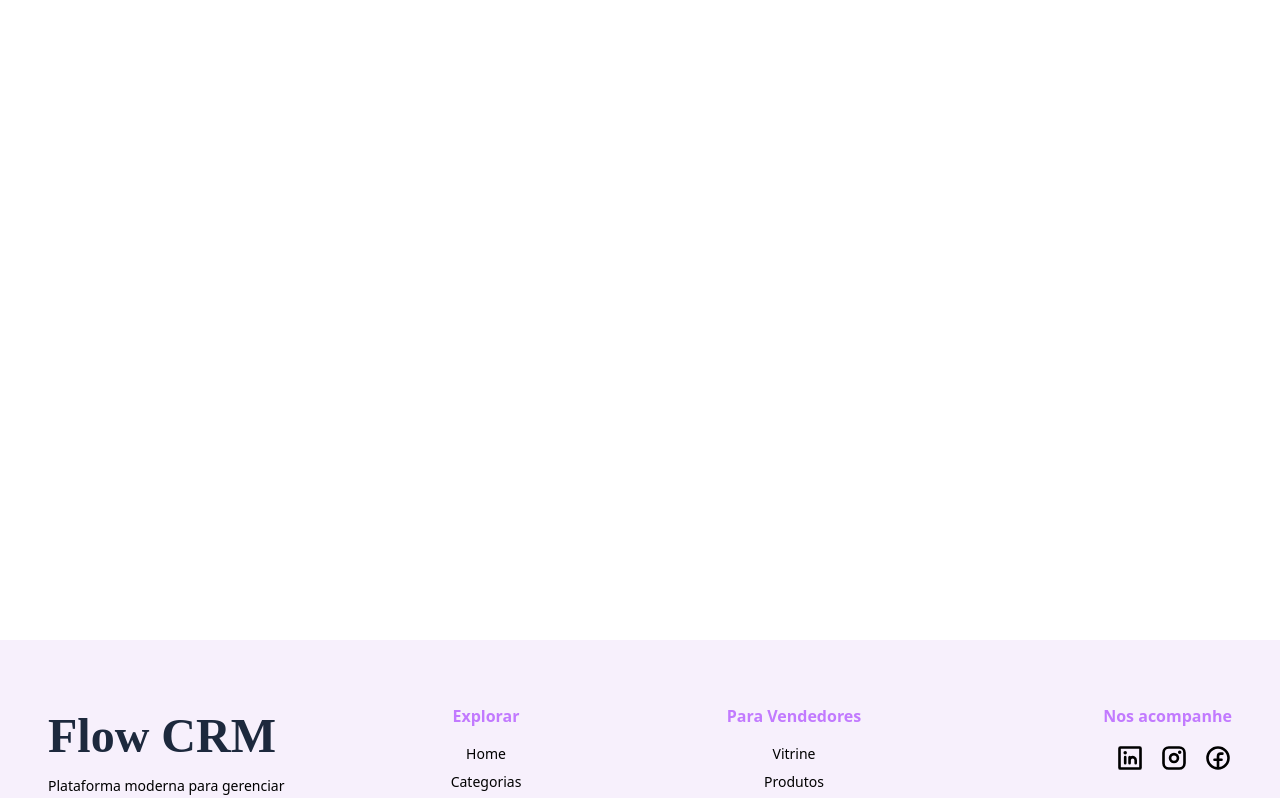
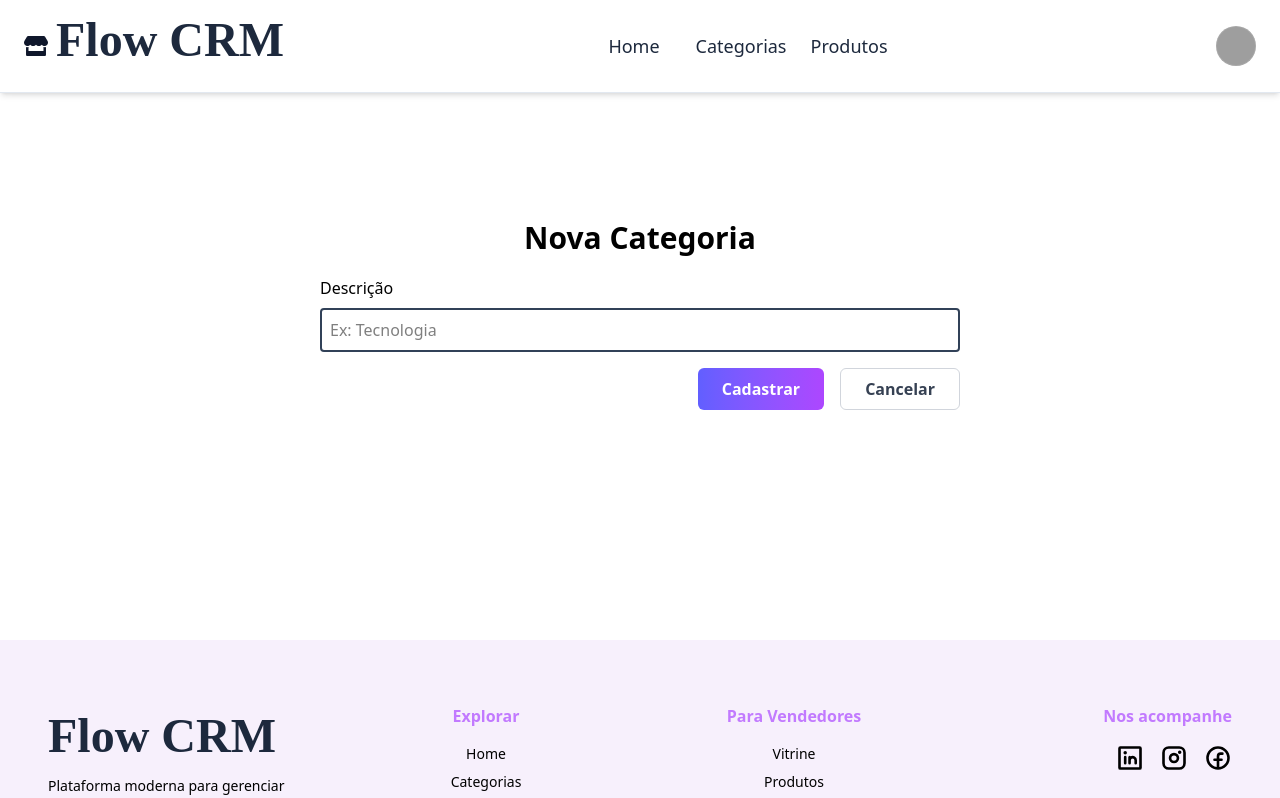
Before and after one commit to Grupo-02-Turma-JavaScript-07/Sistema-CRM-Front, a React (Vite) app: page /cadastrarcategoria in a window 1280 px wide. Shown: the top 798 px of the page. Built offline with nearby package versions, Linux system fonts and the light colour scheme; grey boxes are pictures that could not be loaded; a web font is replaced by a local one.

Commit message:
feat: categoria, rotas corrigidas

```diff
--- a/src/App.tsx
+++ b/src/App.tsx
@@ -1,16 +1,17 @@
 import { BrowserRouter, Route, Routes } from "react-router-dom";
 import { ToastContainer } from "react-toastify";
 import "react-toastify/dist/ReactToastify.css";
-
 import "./App.css";
 import Footer from "./components/footer/Footer";
 import Cadastro from "./pages/cadastro/Cadastro";
-import Categoria from "./pages/categoria/Categoria";
 import Home from "./pages/home/Home";
 import Login from "./pages/login/Login";
 import Perfil from "./pages/perfil/Perfil";
 import Plano from "./pages/plano/Plano";
 import Produto from "./pages/produto/Produto";
+import DeletarCategoria from "./components/categorias/deletarcategoria/DeletarCategoria";
+import FormCategoria from "./components/categorias/formcategoria/FormCategoria";
+import Categoria from "./pages/categoria/Categoria";
 
 function App() {
   return (
@@ -23,6 +24,10 @@
             <Route path="/planos" element={<Plano />} />
             <Route path="/produtos" element={<Produto />} />
             <Route path="/categorias" element={<Categoria />} />
+            <Route path="/categorias/:id" element={<FormCategoria />} />
+            <Route path="/cadastrarcategoria" element={<FormCategoria />} />
+            <Route path="/editarcategoria/:id" element={<FormCategoria />} />
+            <Route path="/deletarcategoria/:id" element={<DeletarCategoria />} />
             <Route path="/perfil" element={<Perfil />} />
             <Route path="/cadastro" element={<Cadastro />} />
             <Route path="/login" element={<Login />} />
--- a/src/components/categorias/deletarcategoria/DeletarCategoria.tsx
+++ b/src/components/categorias/deletarcategoria/DeletarCategoria.tsx
@@ -4,6 +4,7 @@
 import { useNavigate, useParams } from "react-router-dom";
 import type Categoria from "../../../models/Categoria";
 import { FiTrash2, FiX } from "react-icons/fi";
+import NavbarPerfil from "../../navbarperfil/NavbarPerfil";
 
 function DeletarCategoria() {
   const navigate = useNavigate();
@@ -48,9 +49,12 @@
 
 return (
   <div className="flex flex-col justify-center items-center min-h-screen px-4">
+    <div className="fixed top-0 left-0 w-full">
+      <NavbarPerfil />
+    </div>
 
     {/* Título e descrição fora do card */}
-    <h1 className="text-2xl font-bold text-gray-900 mb-2">
+    <h1 className="text-2xl font-bold  text-gray-900 mb-2">
       Exclusão de Categoria
     </h1>
     <p className="text-gray-600 mb-6 text-center max-w-lg">
--- a/src/components/categorias/formcategoria/FormCategoria.tsx
+++ b/src/components/categorias/formcategoria/FormCategoria.tsx
@@ -1,8 +1,10 @@
+/* eslint-disable @typescript-eslint/no-explicit-any */
 import { useState, useEffect, type ChangeEvent, type FormEvent } from "react";
 import { useNavigate, useParams } from "react-router-dom";
 import { RotatingLines } from "react-loader-spinner";
 import { buscar, atualizar, cadastrar } from "../../../services/Service";
 import type Categoria from "../../../models/Categoria";
+import NavbarPerfil from "../../navbarperfil/NavbarPerfil";
 
 function FormCategoria() {
     const navigate = useNavigate();
@@ -64,7 +66,10 @@
     }
 
     return (
-        <div className="container flex flex-col items-center mx-auto">
+  <div className="container flex flex-col items-center mx-auto pt-50">
+    <div className="fixed top-0 left-0 w-full z-50">
+                <NavbarPerfil />
+                </div>
             <h1 className="text-3xl font-semibold text-left my-5">
                 {id === undefined ? "Nova Categoria" : "Editar Categoria"}
             </h1>
--- a/src/components/navbarperfil/NavbarPerfil.tsx
+++ b/src/components/navbarperfil/NavbarPerfil.tsx
@@ -53,7 +53,7 @@
             Planos
           </Link> */}
           <Link
-            to="/cadastro"
+            to="/categorias"
             className="text-slate-800 hover:text-purple-400 transition"
           >
             Categorias
--- a/src/pages/categoria/Categoria.tsx
+++ b/src/pages/categoria/Categoria.tsx
@@ -1,8 +1,12 @@
 import React from 'react'
+import NavbarPerfil from '../../components/navbarperfil/NavbarPerfil'
+import ListarCategorias from '../../components/categorias/listarcategorias/ListarCategorias'
 
 function Categoria() {
   return (
-    <div>Categoria</div>
+    <><NavbarPerfil/>
+    <ListarCategorias/>
+    </>
   )
 }
 
```
